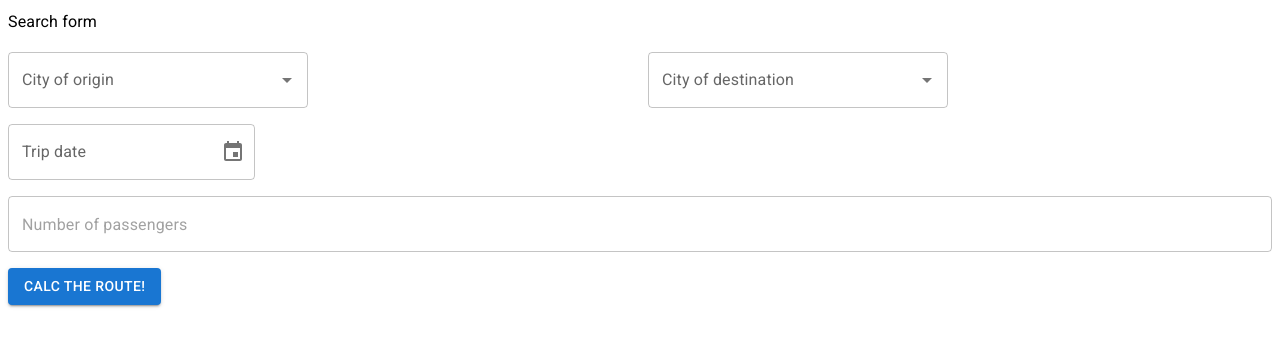
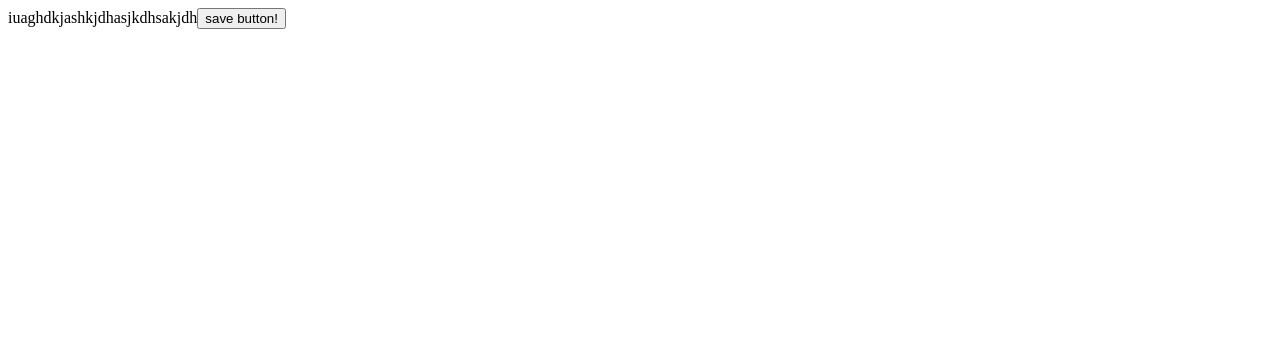
Before and after one commit to guilsantos/travel-planner, a React (Create React App) app: page /result in a window 1280 px wide. Shown: the top 346 px of the page. Built offline with nearby package versions, Linux system fonts and the light colour scheme.

Commit message:
Add deep link

```diff
--- a/src/components/ComboBox.tsx
+++ b/src/components/ComboBox.tsx
@@ -1,25 +1,23 @@
-import { useState } from "react";
 import TextField from "@mui/material/TextField";
 import Autocomplete from "@mui/material/Autocomplete";
 import { useQueryCities } from "../services";
 
 const ComboBox = ({ title, value, onChange }: any) => {
-  const [selectedItem, setSelectedItem] = useState<string | null | undefined>();
-  const [city, setCities] = useState("");
-  const { data } = useQueryCities(city);
+  const { data } = useQueryCities(value);
 
   const citiesList = data?.map((c) => c[0]);
 
+  const handleChange = (newValue: any) => {
+    onChange(newValue);
+  };
+
   return (
     <Autocomplete
-      onChange={(event: any, newValue: string | null) => {
-        setSelectedItem(newValue);
-      }}
-      value={selectedItem}
-      onInputChange={(e, newValue) => setCities(newValue as string)}
-      inputValue={city}
+      value={value}
+      onInputChange={(e, newValue) => handleChange(newValue)}
+      inputValue={value}
       disablePortal
-      options={citiesList || []}
+      options={citiesList || [value]}
       sx={{ width: 300 }}
       renderInput={(params) => (
         <TextField {...params} fullWidth label={title} />
--- a/src/index.tsx
+++ b/src/index.tsx
@@ -3,13 +3,28 @@ import { QueryClient, QueryClientProvider } from "react-query";
 import ReactDOM from "react-dom/client";
 import { LocalizationProvider } from "@mui/x-date-pickers/LocalizationProvider";
 import { AdapterDayjs } from "@mui/x-date-pickers/AdapterDayjs";
-import App from "./App";
+import { RouterProvider, createBrowserRouter } from "react-router-dom";
+import Search from "./pages/Search";
+import Result from "./pages/Result";
+import ErrorPage from "./pages/ErrorPage";
 import reportWebVitals from "./reportWebVitals";
 
 import "@fontsource/roboto/300.css";
 import "@fontsource/roboto/400.css";
 import "@fontsource/roboto/500.css";
 import "@fontsource/roboto/700.css";
+
+const router = createBrowserRouter([
+  {
+    path: "/",
+    element: <Search />,
+    errorElement: <ErrorPage />,
+  },
+  {
+    path: "result",
+    element: <Result />,
+  },
+]);
 
 const queryClient = new QueryClient();
 
@@ -20,7 +35,7 @@ root.render(
   <React.StrictMode>
     <LocalizationProvider dateAdapter={AdapterDayjs}>
       <QueryClientProvider client={queryClient}>
-        <App />
+        <RouterProvider router={router} />
       </QueryClientProvider>
     </LocalizationProvider>
   </React.StrictMode>
--- /dev/null
+++ b/src/pages/ErrorPage.tsx
@@ -0,0 +1,8 @@
+const ErrorPage = () => (
+  <div id="error-page">
+    <h1>Oops!</h1>
+    <p>Sorry, an unexpected error has occurred.</p>
+  </div>
+);
+
+export default ErrorPage;
--- /dev/null
+++ b/src/pages/Result.tsx
@@ -0,0 +1,47 @@
+import { useState } from "react";
+import dayjs, { Dayjs } from "dayjs";
+import ComboBox from "../components/ComboBox";
+import { Button, Stack, TextField, Typography } from "@mui/material";
+import Grid from "@mui/material/Unstable_Grid2/Grid2";
+import { DesktopDatePicker } from "@mui/x-date-pickers/DesktopDatePicker";
+import { useSearchParams } from "react-router-dom";
+
+const App = () => {
+  const [origin, setOrigin] = useState();
+  const [destination, setDestination] = useState();
+  const [passengers, setPassengers] = useState<string>();
+
+  const [date, setDate] = useState<Dayjs | null>(null);
+
+  const handleChange = (newValue: Dayjs | null) => {
+    setDate(newValue);
+  };
+
+  const [searchParams, setSearchParams] = useSearchParams();
+
+  const searchAsObject = Object.fromEntries(new URLSearchParams(searchParams));
+
+  console.log("searchAsObject", searchAsObject);
+
+  console.log(searchParams.get("a"));
+  console.log(searchParams.get("peperoni"));
+  console.log(searchParams.get("city"));
+  console.log("searchParams", searchParams);
+
+  const handleSave = () => {
+    setSearchParams({
+      a: "asdasdas",
+      peperoni: "ppppppppp",
+      city: "cityA,cityB,cityC",
+    });
+  };
+
+  return (
+    <div>
+      iuaghdkjashkjdhasjkdhsakjdh
+      <button onClick={handleSave}>save button!</button>
+    </div>
+  );
+};
+
+export default App;
--- a/src/App.tsx
+++ b/src/pages/Search.tsx
@@ -1,20 +1,56 @@
 import { useState } from "react";
 import dayjs, { Dayjs } from "dayjs";
-import ComboBox from "./components/ComboBox";
+import { useSearchParams } from "react-router-dom";
+import ComboBox from "../components/ComboBox";
 import { Button, Stack, TextField, Typography } from "@mui/material";
 import Grid from "@mui/material/Unstable_Grid2/Grid2";
 import { DesktopDatePicker } from "@mui/x-date-pickers/DesktopDatePicker";
 
 const App = () => {
-  const [origin, setOrigin] = useState();
-  // const [intermediate, setIntermediate] = useState();
-  const [destination, setDestination] = useState();
-  const [passengers, setPassengers] = useState<string>();
+  const [search, setSearch] = useSearchParams();
+  const searchAsObject = Object.fromEntries(new URLSearchParams(search));
 
-  const [date, setDate] = useState<Dayjs | null>(null);
+  const [origin, setOrigin] = useState<string>(searchAsObject.origin);
+  const [destination, setDestination] = useState<string>(
+    searchAsObject.destination
+  );
+  const [passengers, setPassengers] = useState<string>(
+    searchAsObject.passengers
+  );
+  const [date, setDate] = useState<Dayjs | null>(
+    searchAsObject.date ? dayjs(searchAsObject?.date) : null
+  );
 
-  const handleChange = (newValue: Dayjs | null) => {
+  const handleOrigin = (origin: string) => {
+    setOrigin(origin);
+    setSearch({
+      ...searchAsObject,
+      origin,
+    });
+  };
+
+  const handleDestination = (destination: string) => {
+    setDestination(destination);
+    setSearch({
+      ...searchAsObject,
+      destination,
+    });
+  };
+
+  const handlePassangers = (e: any) => {
+    setPassengers(e.target.value);
+    setSearch({
+      ...searchAsObject,
+      passengers: e.target.value,
+    });
+  };
+
+  const handleDate = (newValue: Dayjs | null) => {
     setDate(newValue);
+    setSearch({
+      ...searchAsObject,
+      date: newValue?.toISOString() ?? "",
+    });
   };
 
   return (
@@ -26,14 +62,14 @@ const App = () => {
         <Grid xs={6}>
           <ComboBox
             title="City of origin"
-            onChange={(e: any) => setOrigin(e.target.value)}
+            onChange={handleOrigin}
             value={origin}
           />
         </Grid>
         <Grid xs={6}>
           <ComboBox
             title="City of destination"
-            onChange={(e: any) => setDestination(e.target.value)}
+            onChange={handleDestination}
             value={destination}
           />
         </Grid>
@@ -42,7 +78,7 @@ const App = () => {
             label="Trip date"
             inputFormat="MM/DD/YYYY"
             value={date}
-            onChange={handleChange}
+            onChange={handleDate}
             renderInput={(params) => <TextField {...params} />}
             shouldDisableDate={(day) => day.isBefore(dayjs())}
           />
@@ -51,7 +87,7 @@ const App = () => {
           <TextField
             fullWidth
             placeholder="Number of passengers"
-            onChange={(e) => setPassengers(e.target.value)}
+            onChange={handlePassangers}
             value={passengers}
           />
         </Grid>
@@ -61,13 +97,6 @@ const App = () => {
           </Stack>
         </Grid>
       </Grid>
-
-      {/* <ComboBox
-        title="Intermediate city"
-        onChange={(e: any) => setIntermediate(e.target.value)}
-        value={intermediate}
-      /> */}
-      {/* <Typography variant="subtitle1">Add intermediate city</Typography> */}
     </div>
   );
 };
```
Also changed, not shown: 2 other files (tests, documents, lock files or other folders).
